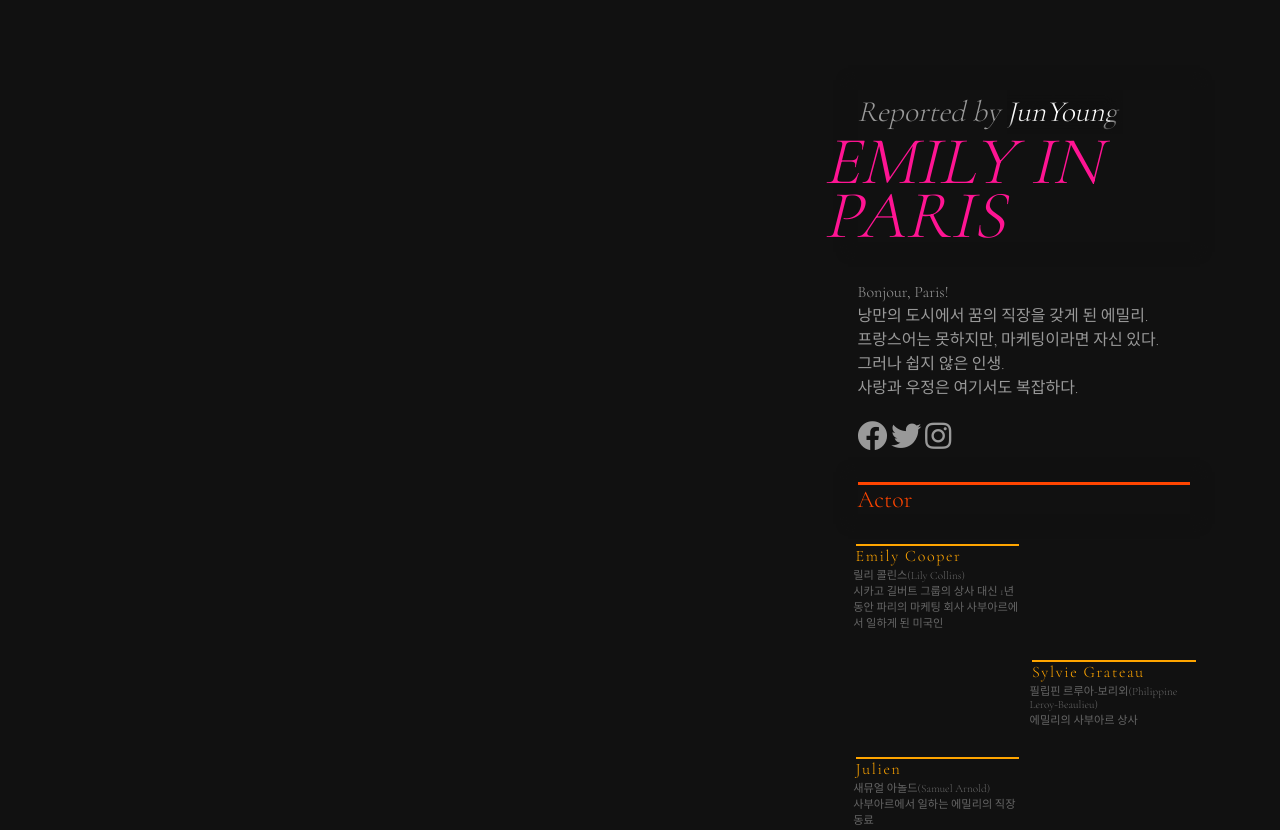
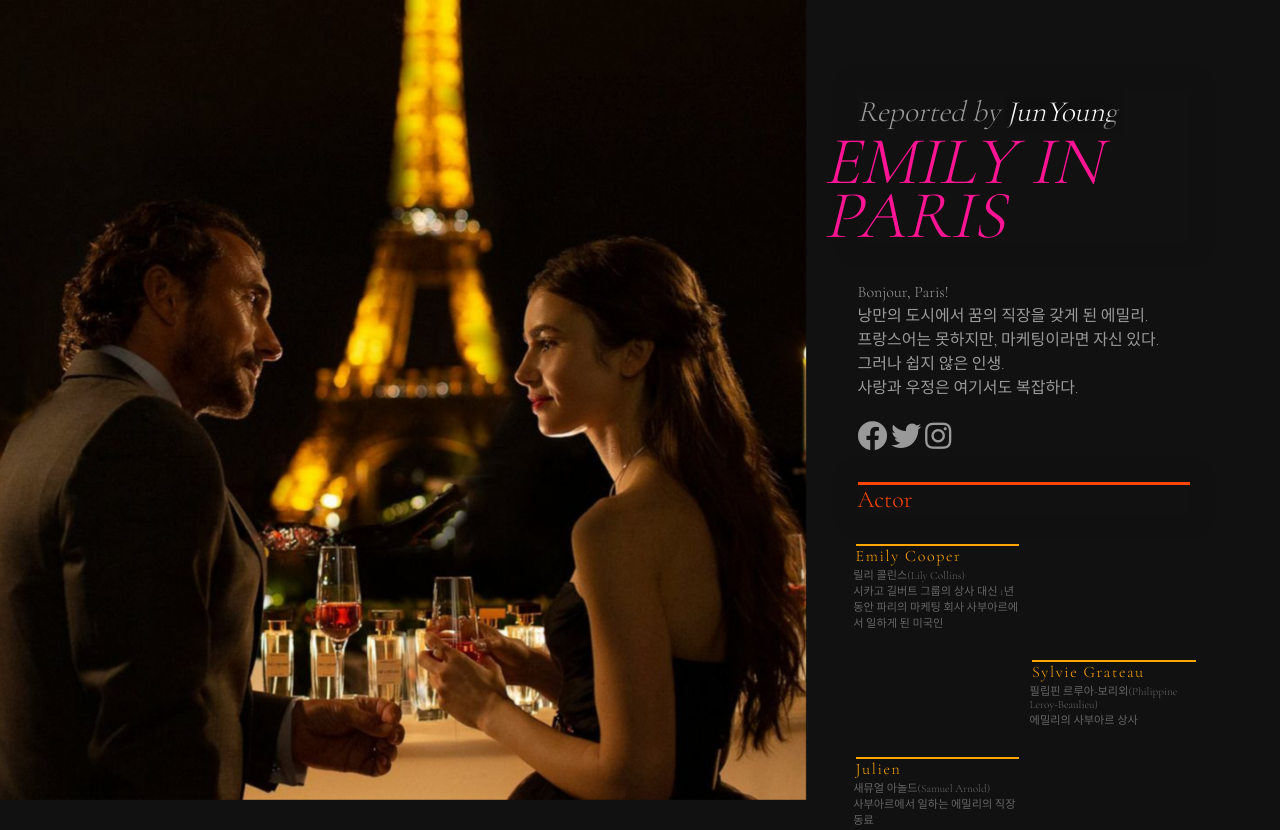
Before and after one commit to UCDAyoung/WebProject, a plain HTML site: page emily/index.html in a window 1280 px wide. Shown: the top 830 px of the page. Drawn offline with nearby package versions, Linux system fonts and the light colour scheme; the site is published under a folder, as on GitHub Pages, so addresses that start at the root find nothing; a web font is replaced by a local one.

Commit message:
Update Emily_style.css
상대경로 수정

```diff
--- a/emily/Emily_style.css
+++ b/emily/Emily_style.css
@@ -65,7 +65,7 @@
 
 /*여기까지 초기화*/
 #portrait {
-    background-image: url(/images/emily01.jpg);
+    background-image: url(../images/emily01.jpg);
     /*tip : height를 padding-top과 padding-bottom으로 대신 잡는다.*/
     /*ex) height :200px; 처럼 고정시키지 않음.*/
     padding-top: 56.25%;
```
